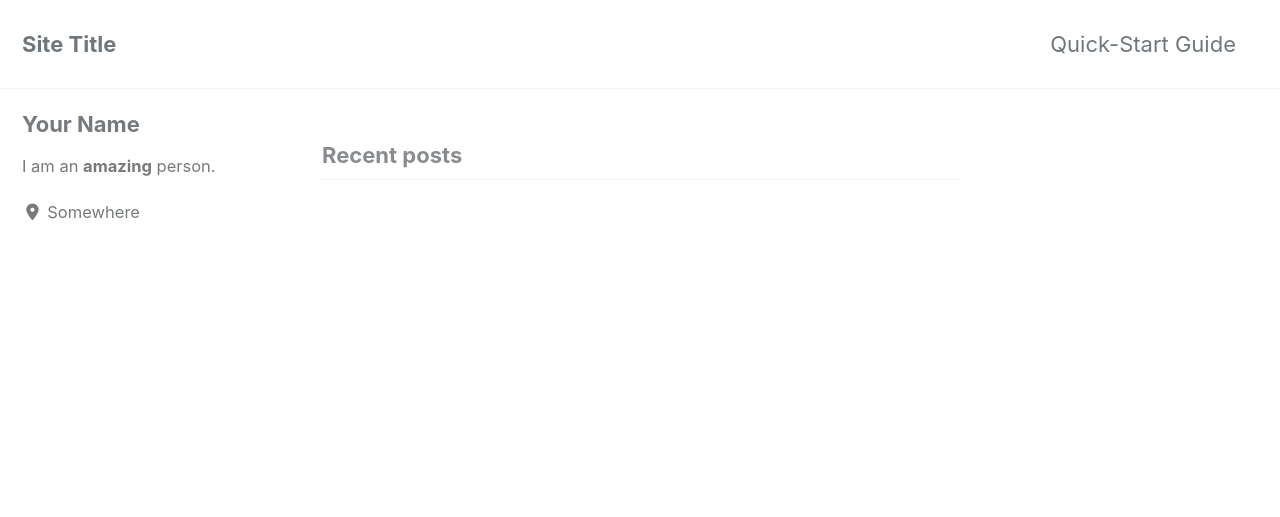
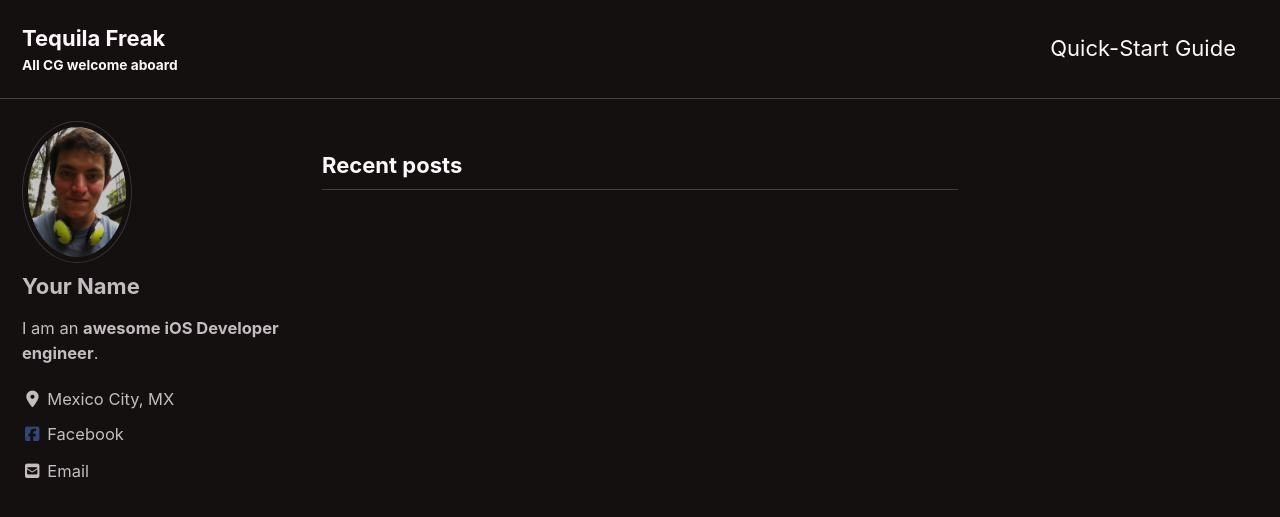
Before and after one commit to Leor8a/leor8a.github.io, a Jekyll site: the page built from index.html, in a window 1280 px wide and 900 px high. Shown: the top 517 px of the window. Built offline with Jekyll 4.4.1, drawn with Linux system fonts in a browser that asks for light colours; cached includes are drawn as plain includes; nearby versions of some CDN libraries; the list of posts is cut into pages by our own code; some of the changed text lies outside the part shown.

Commit message:
Modified config file.

```diff
--- a/_config.yml
+++ b/_config.yml
@@ -12,16 +12,16 @@
 
 # theme                  : "minimal-mistakes-jekyll"
 # remote_theme           : "mmistakes/minimal-mistakes"
-minimal_mistakes_skin    : "default" # "air", "aqua", "contrast", "dark", "dirt", "neon", "mint", "plum", "sunrise"
+minimal_mistakes_skin    : "neon" # "air", "aqua", "contrast", "dark", "dirt", "neon", "mint", "plum", "sunrise"
 
 # Site Settings
 locale                   : "en-US"
-title                    : "Site Title"
+title                    : "Tequila Freak"
 title_separator          : "-"
-subtitle                 : # site tagline that appears below site title in masthead
-name                     : "Your Name"
-description              : "An amazing website."
-url                      : # the base hostname & protocol for your site e.g. "https://mmistakes.github.io"
+subtitle                 : "All CG welcome aboard"
+name                     : "Luis Ernesto Ochoa Ríos"
+description              : "This is my personal website on the interwebs."
+url                      : "https://www.tequilafreak.com"
 baseurl                  : # the subpath of your site, e.g. "/blog"
 repository               : # GitHub username/repo-name e.g. "mmistakes/minimal-mistakes"
 teaser                   : # path of fallback teaser image, e.g. "/assets/images/500x300.png"
@@ -108,10 +108,10 @@ analytics:
 # Site Author
 author:
   name             : "Your Name"
-  avatar           : # path of avatar image, e.g. "/assets/images/bio-photo.jpg"
-  bio              : "I am an **amazing** person."
-  location         : "Somewhere"
-  email            :
+  avatar           : "/assets/images/Luis.jpg"
+  bio              : "I am an **awesome iOS Developer engineer**."
+  location         : "Mexico City, MX"
+  email            : "leor8apuma@gmail.com"
   links:
     - label: "Email"
       icon: "fas fa-fw fa-envelope-square"
@@ -124,7 +124,7 @@ author:
       # url: "https://twitter.com/"
     - label: "Facebook"
       icon: "fab fa-fw fa-facebook-square"
-      # url: "https://facebook.com/"
+      url: "https://facebook.com/leor8a"
     - label: "GitHub"
       icon: "fab fa-fw fa-github"
       # url: "https://github.com/"
@@ -293,3 +293,10 @@ defaults:
       comments: # true
       share: true
       related: true
+  # _pages
+  - scope:
+      path: ""
+      type: pages
+    values:
+      layout: single
+      author_profile: true
```
Also changed, not shown: assets/images/Luis.jpg (added).
